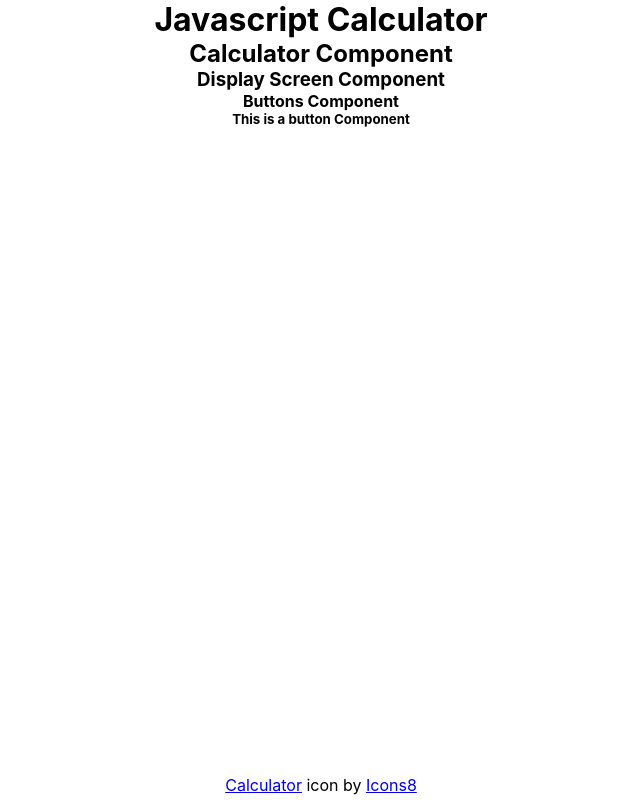
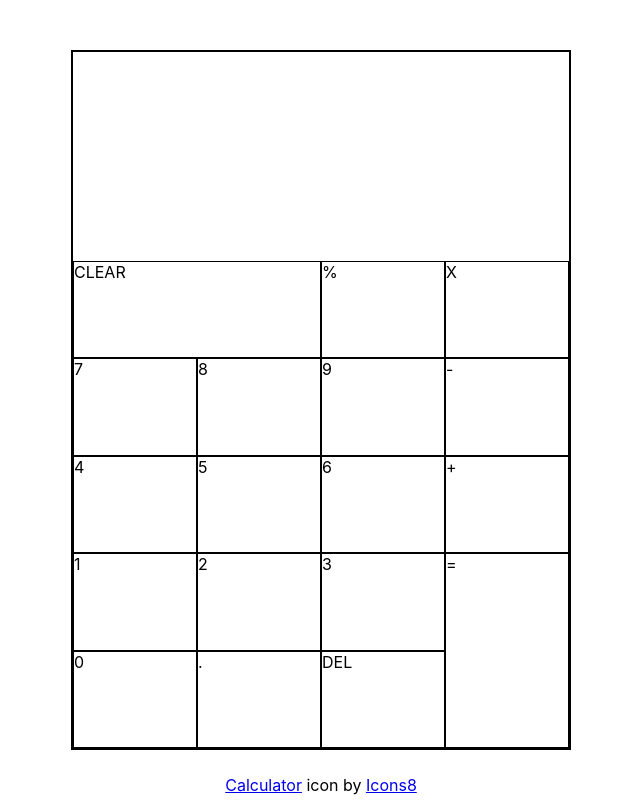
Before and after one commit to ishmyles/javascript-calculator, a React (Create React App) app: page / in a window 1280 px wide. Shown: the whole page, without its empty margins (319-959 px from the left). Built offline with nearby package versions, Linux system fonts and the light colour scheme.

Commit message:
Draft calculator layout created

```diff
--- a/public/index.html
+++ b/public/index.html
@@ -16,5 +16,6 @@
     <div id="attribution">
       <a target="_blank" href="https://icons8.com/icon/RNsqmCP8joVQ/calculator">Calculator</a> icon by <a target="_blank" href="https://icons8.com">Icons8</a>
     </div>
+    <script src="https://cdn.freecodecamp.org/testable-projects-fcc/v1/bundle.js"></script>
   </body>
 </html>
--- a/src/App.js
+++ b/src/App.js
@@ -4,7 +4,6 @@ import Calculator from "./components/Calculator";
 function App() {
   return (
     <div className="App">
-      <h1>Javascript Calculator</h1>
       <Calculator />
     </div>
   );
--- a/src/assets/styles/App.css
+++ b/src/assets/styles/App.css
@@ -1,3 +1,7 @@
 .App {
-  text-align: center;
+  display: flex;
+  justify-content: center;
+  align-items: center;
+  width: 100vw;
+  height: 100vh;
 }
--- a/src/assets/styles/Button.css
+++ b/src/assets/styles/Button.css
@@ -0,0 +1,22 @@
+#clear { grid-area: 1 / 1 / 2 / 3; }
+#divide { grid-area: 1 / 3 / 2 / 4; }
+#multiply { grid-area: 1 / 4 / 2 / 5; }
+#seven { grid-area: 2 / 1 / 3 / 2; }
+#eight { grid-area: 2 / 2 / 3 / 3; }
+#nine { grid-area: 2 / 3 / 3 / 4; }
+#subtract { grid-area: 2 / 4 / 3 / 5; }
+#four { grid-area: 3 / 1 / 4 / 2; }
+#five { grid-area: 3 / 2 / 4 / 3; }
+#six { grid-area: 3 / 3 / 4 / 4; }
+#add { grid-area: 3 / 4 / 4 / 5; }
+#one { grid-area: 4 / 1 / 5 / 2; }
+#two { grid-area: 4 / 2 / 5 / 3; }
+#three { grid-area: 4 / 3 / 5 / 4; }
+#equals { grid-area: 4 / 4 / 6 / 5; }
+#zero { grid-area: 5 / 1 / 6 / 2; }
+#decimal { grid-area: 5 / 2 / 6 / 3; }
+#delete { grid-area: 5 / 3 / 6 / 4; }
+
+.btn {
+    border: 1px solid black;
+}
--- a/src/assets/styles/Buttons.css
+++ b/src/assets/styles/Buttons.css
@@ -0,0 +1,9 @@
+#buttons {
+    display: grid;
+    grid-template-columns: repeat(4, 1fr);
+    grid-template-rows: repeat(5, 1fr);
+    grid-column-gap: 0px;
+    grid-row-gap: 0px;
+    width: 100%;
+    height: 70%;
+}
--- a/src/assets/styles/Calculator.css
+++ b/src/assets/styles/Calculator.css
@@ -0,0 +1,5 @@
+#calculator {
+    width: 500px;
+    height: 700px;
+    border: 2px solid black;
+}
--- a/src/assets/styles/DisplayScreen.css
+++ b/src/assets/styles/DisplayScreen.css
@@ -0,0 +1,4 @@
+#display-screen {
+    width: 100%;
+    height: 30%;
+}
--- a/src/assets/styles/index.css
+++ b/src/assets/styles/index.css
@@ -4,8 +4,6 @@
 }
 
 body {
-  width: 100vw;
-  height: 100vh;
   font-family: -apple-system, BlinkMacSystemFont, 'Segoe UI', 'Roboto', 'Oxygen',
     'Ubuntu', 'Cantarell', 'Fira Sans', 'Droid Sans', 'Helvetica Neue',
     sans-serif;
--- a/src/components/Button.js
+++ b/src/components/Button.js
@@ -1,7 +1,12 @@
 import "../assets/styles/Button.css";
 
-function Button() {
-  return <h5>This is a button Component</h5>;
+function Button(props) {
+  const { id, key, type } = props.button;
+  return (
+    <div id={id} className="btn">
+      {key}
+    </div>
+  );
 }
 
 export default Button;
--- a/src/components/Buttons.js
+++ b/src/components/Buttons.js
@@ -1,13 +1,13 @@
-import { Fragment } from "react";
 import Button from "./Button";
 import "../assets/styles/Buttons.css";
 
-function Buttons() {
+function Buttons({ calcBtns }) {
   return (
-    <Fragment>
-      <h4>Buttons Component</h4>
-      <Button />
-    </Fragment>
+    <div id="buttons">
+      {calcBtns.map((button) => (
+        <Button button={button} key={button.id} />
+      ))}
+    </div>
   );
 }
 
--- a/src/components/Calculator.js
+++ b/src/components/Calculator.js
@@ -1,15 +1,106 @@
-import { Fragment } from "react";
 import "../assets/styles/Calculator.css";
 import DisplayScreen from "./DisplayScreen";
 import Buttons from "./Buttons";
 
+const calcBtns = [
+  {
+    id: "clear",
+    key: "CLEAR",
+    type: "reset",
+  },
+  {
+    id: "divide",
+    key: "%",
+    type: "operator",
+  },
+  {
+    id: "multiply",
+    key: "X",
+    type: "operator",
+  },
+  {
+    id: "seven",
+    key: "7",
+    type: "numeric",
+  },
+  {
+    id: "eight",
+    key: "8",
+    type: "numeric",
+  },
+  {
+    id: "nine",
+    key: "9",
+    type: "numeric",
+  },
+  {
+    id: "subtract",
+    key: "-",
+    type: "operator",
+  },
+  {
+    id: "four",
+    key: "4",
+    type: "numeric",
+  },
+  {
+    id: "five",
+    key: "5",
+    type: "numeric",
+  },
+  {
+    id: "six",
+    key: "6",
+    type: "numeric",
+  },
+  {
+    id: "add",
+    key: "+",
+    type: "operator",
+  },
+  {
+    id: "one",
+    key: "1",
+    type: "numeric",
+  },
+  {
+    id: "two",
+    key: "2",
+    type: "numeric",
+  },
+  {
+    id: "three",
+    key: "3",
+    type: "numeric",
+  },
+  {
+    id: "equals",
+    key: "=",
+    type: "operator",
+  },
+  {
+    id: "zero",
+    key: "0",
+    type: "numeric",
+  },
+  {
+    id: "decimal",
+    key: ".",
+    type: "numeric",
+  },
+  {
+    id: "delete",
+    key: "DEL",
+    type: "undo",
+  },
+];
+
 function Calculator() {
   return (
-    <Fragment>
-      <h2>Calculator Component</h2>
+    <div id="calculator">
       <DisplayScreen />
-      <Buttons />
-    </Fragment>
+      <Buttons calcBtns={calcBtns} />
+    </div>
   );
 }
 
--- a/src/components/DisplayScreen.js
+++ b/src/components/DisplayScreen.js
@@ -1,7 +1,12 @@
 import "../assets/styles/DisplayScreen.css";
 
-function DisplayScreen() {
-  return <h3>Display Screen Component</h3>;
+function DisplayScreen(props) {
+  return (
+    <div id="display-screen">
+      <p id="display"></p>
+      <p id="equation"></p>
+    </div>
+  );
 }
 
 export default DisplayScreen;
```
